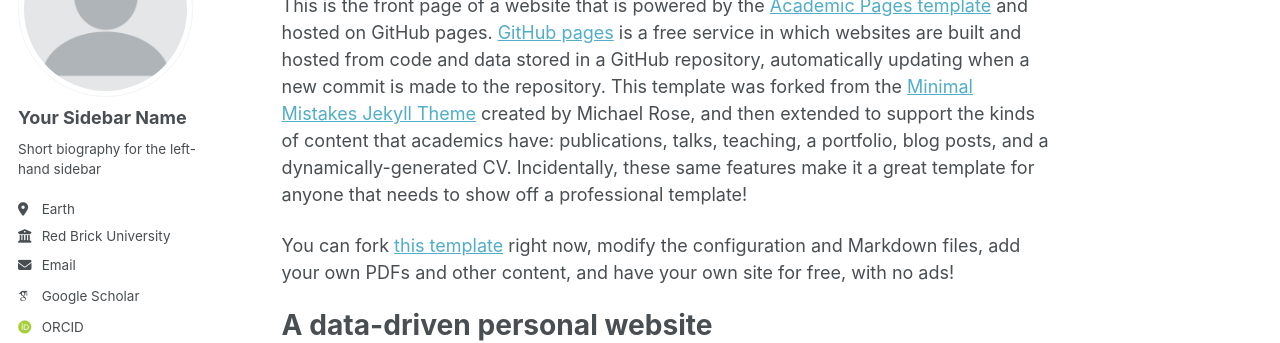
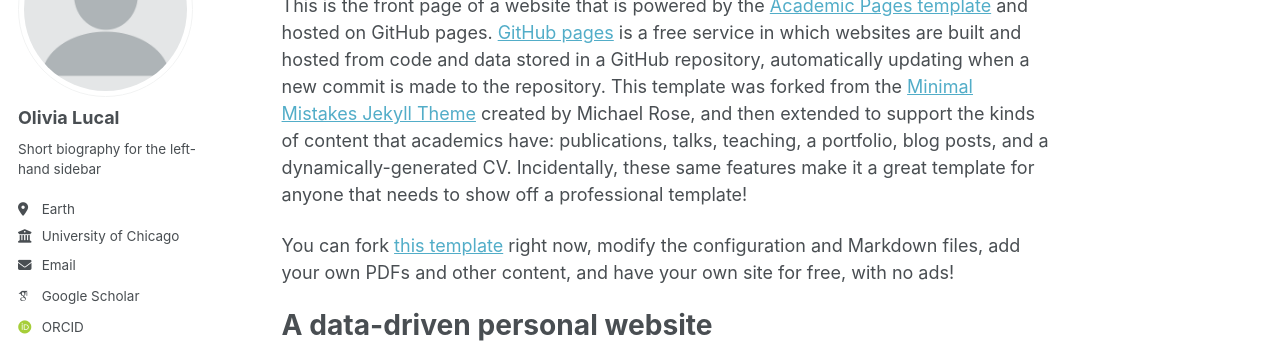
Before and after one commit to olivialucal/project, a Jekyll site: the page built from _pages/about.md, in a window 1280 px wide. Shown: the part 177-520 px from the top of the page. Built offline with Jekyll 4.4.1, drawn with Linux system fonts in a browser that asks for light colours; some web fonts are replaced; a script that is not in the unit is left out.

Commit message:
Update _config.yml

```diff
--- a/_config.yml
+++ b/_config.yml
@@ -23,13 +23,13 @@ repository               : "academicpages/academicpages.github.io"
 author:
   # Biographic information
   avatar           : "profile.png"
-  name             : "Your Sidebar Name"
+  name             : "Olivia Lucal"
   pronouns         : # example: "she/her"
   bio              : "Short biography for the left-hand sidebar"
   location         : "Earth"
-  employer         : "Red Brick University"
+  employer         : "University of Chicago"
   uri              : # URL
-  email            : "none@example.org"
+  email            : "oliviamlucal@gmail.com"
 
   # Academic websites
   academia         : # URL
```
